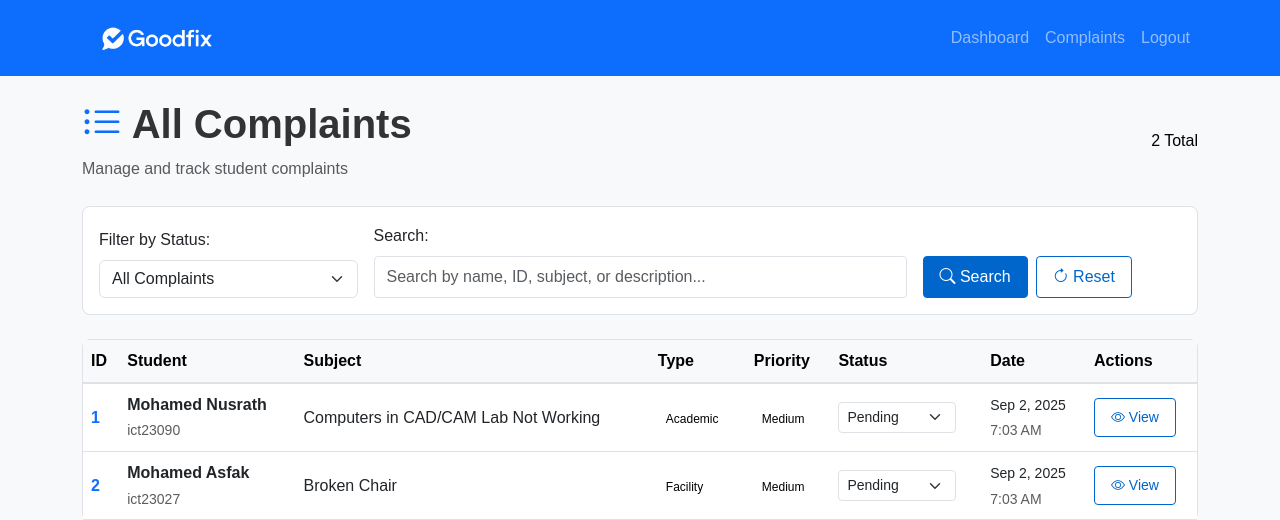
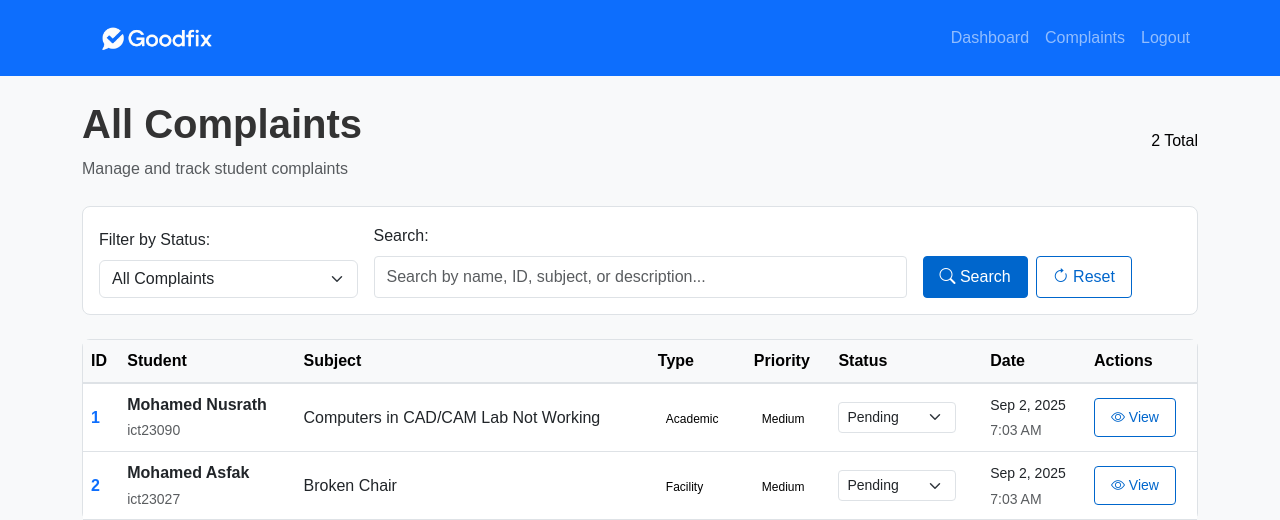
Before and after one commit to nusrathdev/goodfix, a PHP site: page /admin/view_complaints.php in a window 1280 px wide. Shown: the top 520 px of the page. Run offline with PHP 8.4, Linux system fonts and the light colour scheme; the visitor is signed in with stand-in values (Sample User, id 1); data comes from the database, SQL or seed files in the repository; some libraries are stand-ins or nearby versions.

Commit message:
fix: adjust layout for recent complaints and update icons in view complaints

```diff
--- a/admin/dashboard.php
+++ b/admin/dashboard.php
@@ -98,7 +98,7 @@ $priority_stats = $stmt->fetchAll();
         <!-- Recent Complaints & Priority Stats -->
         <div class="row g-4">
             <!-- Recent Complaints -->
-            <div class="col-lg-8">
+            <div class="col-lg-9">
                 <div class="card">
                     <div class="card-header d-flex justify-content-between align-items-center">
                         <h5 class="mb-0">
@@ -165,7 +165,7 @@ $priority_stats = $stmt->fetchAll();
             </div>
 
             <!-- Priority Distribution -->
-            <div class="col-lg-4">
+            <div class="col-lg-3 ms-auto">
                 <div class="card">
                     <div class="card-header">
                         <h5 class="mb-0">
--- a/admin/view_complaints.php
+++ b/admin/view_complaints.php
@@ -71,7 +71,7 @@ $complaints = $stmt->fetchAll();
         <div class="d-flex justify-content-between align-items-center mb-4">
             <div>
                 <h1 class="fw-bold">
-                    <i class="bi bi-list-ul text-primary"></i> All Complaints
+                    </i> All Complaints
                 </h1>
                 <p class="text-muted mb-0">Manage and track student complaints</p>
             </div>
@@ -119,7 +119,7 @@ $complaints = $stmt->fetchAll();
         <?php if (empty($complaints)): ?>
         <div class="card">
             <div class="card-body text-center py-5">
-                <i class="bi bi-inbox fs-1 text-muted"></i>
+                <i class="bi bi-file-text fs-1 text-muted"></i>
                 <h4 class="mt-3">No Complaints Found</h4>
                 <p class="text-muted">
                     <?php if ($filter || $search): ?>
@@ -129,7 +129,7 @@ $complaints = $stmt->fetchAll();
                     <?php endif; ?>
                 </p>
                 <a href="view_complaints.php" class="btn btn-primary">
-                    <i class="bi bi-list-ul"></i> View All Complaints
+                    <i class="bi bi-eye"></i> View All Complaints
                 </a>
             </div>
         </div>
```
